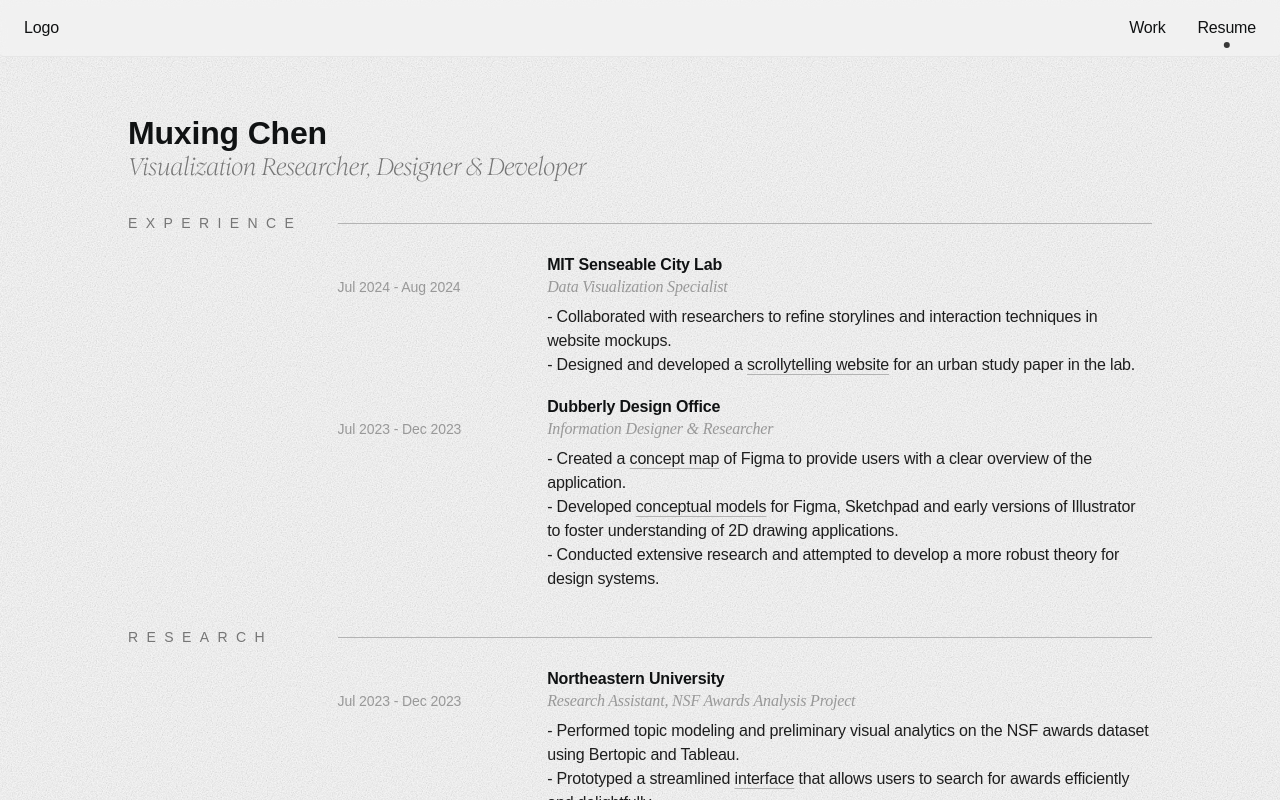
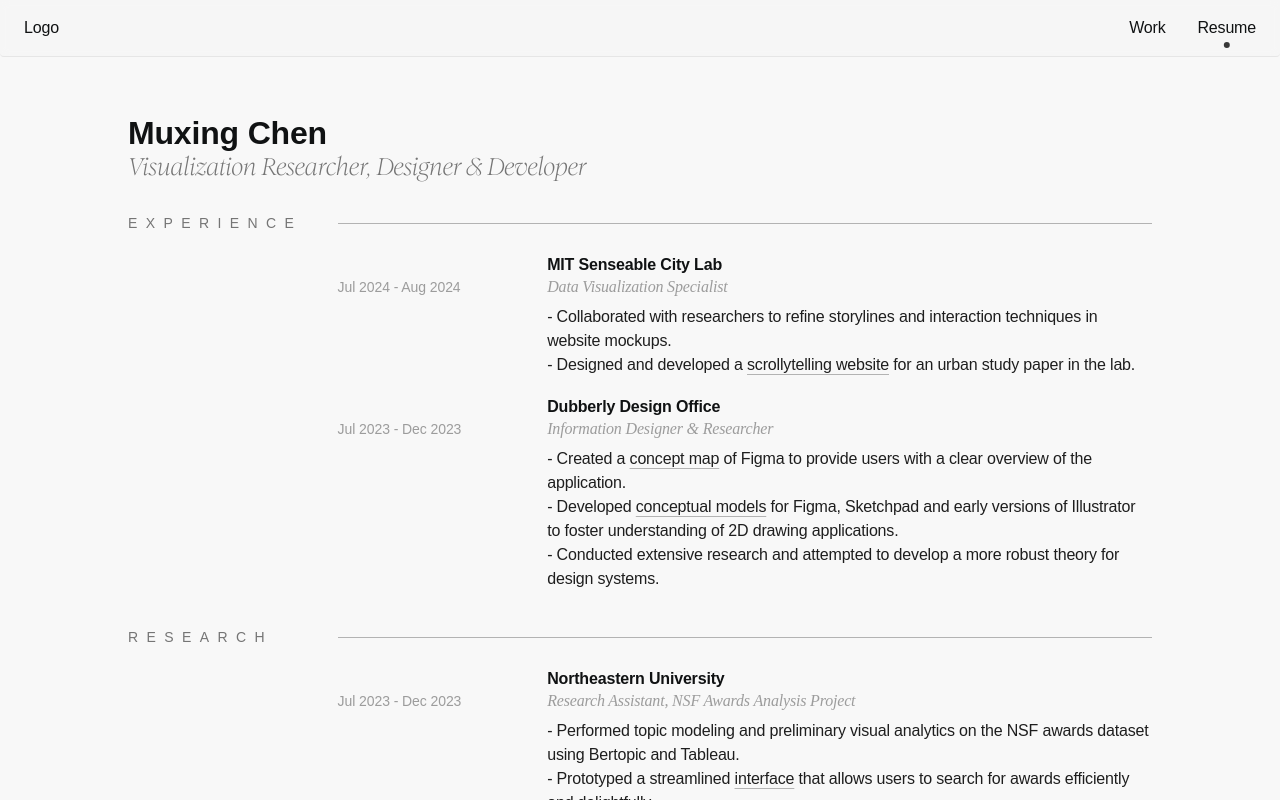
Before and after one commit to muxingchennnn/muxingchennnn.github.io, a SvelteKit app: page /resume in a window 1280 px wide. Shown: the top 800 px of the page. Built offline with nearby package versions, Linux system fonts and the light colour scheme; a web font is replaced by a local one.

Commit message:
comment out NoiseBackground component and adjust header styling for improved layout

```diff
--- a/src/routes/resume/+page.svelte
+++ b/src/routes/resume/+page.svelte
@@ -85,14 +85,15 @@
 	</div>
 {/snippet}
 
-<NoiseBackground />
+<!-- <NoiseBackground /> -->
 <!-- <Grid /> -->
 <div class="h-16"></div>
 <!-- Header-->
 <section class="resume-grid space-y-1 sm:space-y-2">
 	<h1 class="col-span-full">Muxing Chen</h1>
 	<h2 class="col-span-full">
-		Visualization <span style:view-transition-name="identity">Researcher, Designer & Developer</span
+		Visualization&nbsp;<span style:view-transition-name="identity"
+			>Researcher, Designer & Developer</span
 		>
 	</h2>
 </section>
```
